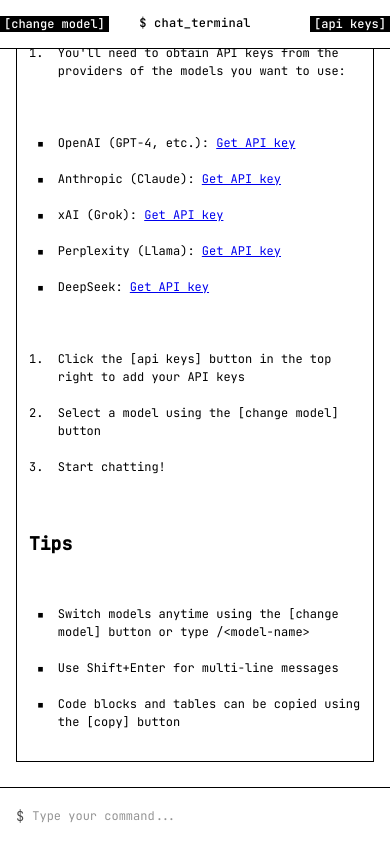
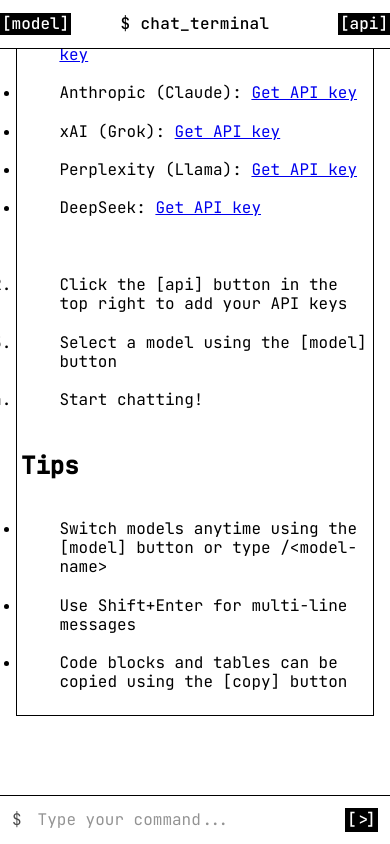
Before and after one commit to meliorvz/chat-pwa, a React (Create React App) app: page / in a window 390 px wide. Built offline with nearby package versions, Linux system fonts and the light colour scheme.

Commit message:
feat: add support for multiple AI models and improve UI/UX

```diff
--- a/package.json
+++ b/package.json
@@ -18,7 +18,7 @@
     "workbox-routing": "^7.0.0"
   },
   "scripts": {
-    "start": "react-scripts start",
+    "start": "HOST=0.0.0.0 react-scripts start",
     "build": "CI=false react-scripts build",
     "test": "react-scripts test",
     "eject": "react-scripts eject"
--- a/src/App.js
+++ b/src/App.js
@@ -315,20 +315,20 @@
 
 ## How to Get Started
 
-1. You'll need to obtain API keys from the providers of the models you want to use:
+1. You'll need to obtain API keys from the providers of the models you want to use and purchase credits:
 
 - OpenAI (GPT-4, etc.): [Get API key](https://platform.openai.com/api-keys)
 - Anthropic (Claude): [Get API key](https://console.anthropic.com/account/keys)
-- xAI (Grok): [Get API key](https://x.ai)
+- xAI (Grok): [Get API key](https://console.x.ai/)
 - Perplexity (Llama): [Get API key](https://www.perplexity.ai/settings/api)
 - DeepSeek: [Get API key](https://platform.deepseek.com/api)
 
-2. Click the [api keys] button in the top right to add your API keys
-3. Select a model using the [change model] button
+2. Click the [api] button in the top right to add your API keys
+3. Select a model using the [model] button
 4. Start chatting!
 
 ## Tips
-- Switch models anytime using the [change model] button or type /<model-name>
+- Switch models anytime using the [model] button or type /<model-name>
 - Use Shift+Enter for multi-line messages
 - Code blocks and tables can be copied using the [copy] button`,
               model: {
@@ -356,7 +356,7 @@
 
 ${unavailableModels.length > 0 ? `\n## Not Yet Set Up
 Add API keys for ${unavailableModels.join(', ')} to access more models.
-Click [api keys] to add them.` : ''}
+Click [api] to add them.` : ''}
 
 Current model: ${MODELS[currentModel].label}`,
               model: {
@@ -369,7 +369,7 @@
             setMessages([{
               role: 'assistant',
               content: `# Welcome Back! 🎉
-Currently using ${MODELS[currentModel].label}. Use [change model] to switch models.`,
+Currently using ${MODELS[currentModel].label}. Use [model] to switch models.`,
               model: {
                 label: 'SYSTEM',
                 id: 'system'
@@ -395,12 +395,12 @@
 - Perplexity (Llama): [Get API key](https://www.perplexity.ai/settings/api)
 - DeepSeek: [Get API key](https://platform.deepseek.com/api)
 
-2. Click the [api keys] button in the top right to add your API keys
-3. Select a model using the [change model] button
+2. Click the [api] button in the top right to add your API keys
+3. Select a model using the [model] button
 4. Start chatting!
 
 ## Tips
-- Switch models anytime using the [change model] button or type /<model-name>
+- Switch models anytime using the [model] button or type /<model-name>
 - Use Shift+Enter for multi-line messages
 - Code blocks and tables can be copied using the [copy] button`,
           model: {
@@ -747,9 +747,12 @@
                 backgroundColor: 'var(--text-color)',
                 color: 'var(--background-color)',
                 fontFamily: 'var(--font-family)',
-                fontSize: '1rem',
+                fontSize: {
+                  xs: '16px',
+                  sm: '1rem'
+                },
                 minWidth: 'auto',
-                padding: '0 4px',
+                padding: '0 2px',
                 height: '1.4rem',
                 lineHeight: 1,
                 border: 'none',
@@ -761,12 +764,15 @@
                 }
               }}
             >
-              [change model]
+              [model]
             </Button>
             <Typography variant="h6" sx={{
               fontFamily: 'var(--font-family)',
               color: 'var(--text-color)',
-              fontSize: '1rem',
+              fontSize: {
+                xs: '16px',
+                sm: '1rem'
+              },
               letterSpacing: '0.02em',
               position: 'absolute',
               left: '50%',
@@ -782,9 +788,12 @@
                 backgroundColor: 'var(--text-color)',
                 color: 'var(--background-color)',
                 fontFamily: 'var(--font-family)',
-                fontSize: '1rem',
+                fontSize: {
+                  xs: '16px',
+                  sm: '1rem'
+                },
                 minWidth: 'auto',
-                padding: '0 4px',
+                padding: '0 2px',
                 height: '1.4rem',
                 lineHeight: 1,
                 border: 'none',
@@ -796,7 +805,7 @@
                 }
               }}
             >
-              [api keys]
+              [api]
             </Button>
           </Toolbar>
         </AppBar>
@@ -805,6 +814,7 @@
           flex: 1,
           overflowY: 'auto',
           p: 2,
+          pb: { xs: '120px', sm: '100px' },
           backgroundColor: 'var(--background-color)',
           fontFamily: 'var(--font-family)'
         }} className="terminal-output">
@@ -816,6 +826,10 @@
               {message.role === 'user' ? (
                 <Typography component="div" sx={{
                   fontFamily: 'var(--font-family)',
+                  fontSize: {
+                    xs: '16px',
+                    sm: '1rem'
+                  },
                   mb: 1
                 }}>
                   You: {message.content}
@@ -854,21 +868,34 @@
         </Box>
 
         <Box sx={{
+          position: 'fixed',
+          bottom: 0,
+          left: 0,
+          right: 0,
           p: 2,
           borderTop: 'var(--border-thickness) solid var(--border-color)',
-          backgroundColor: 'var(--background-color)'
+          backgroundColor: 'var(--background-color)',
+          zIndex: 1000,
+          '@media (max-width: 600px)': {
+            p: 1.5
+          }
         }}>
-          <Box sx={{ display: 'flex', alignItems: 'center' }}>
+          <Box sx={{ display: 'flex', alignItems: 'flex-start', gap: 2 }}>
             <Typography sx={{
               fontFamily: 'var(--font-family)',
               color: 'var(--text-color)',
               opacity: 0.7,
               userSelect: 'none',
-              mr: 1
+              fontSize: {
+                xs: '16px',
+                sm: '1rem'
+              },
+              lineHeight: '24px',
+              mt: '0px'
             }}>
               $
             </Typography>
-            <Box sx={{ position: 'relative', flex: 1, display: 'flex', alignItems: 'center', overflow: 'hidden' }}>
+            <Box sx={{ position: 'relative', flex: 1, display: 'flex', alignItems: 'flex-start', overflow: 'hidden' }}>
               <TextField
                 fullWidth
                 variant="standard"
@@ -891,13 +918,56 @@
                   disableUnderline: true,
                   sx: {
                     fontFamily: 'var(--font-family)',
-                    fontSize: '1rem',
+                    fontSize: {
+                      xs: '16px',
+                      sm: '1rem'
+                    },
                     minHeight: '24px',
                     lineHeight: '24px',
-                    color: 'var(--text-color)'
+                    color: 'var(--text-color)',
+                    pr: '32px',
+                    '& textarea': {
+                      paddingRight: '32px !important'
+                    }
                   }
                 }}
+                inputProps={{
+                  autoComplete: 'off',
+                  autoCorrect: 'off',
+                  autoCapitalize: 'off',
+                  spellCheck: 'false'
+                }}
               />
+              <Button
+                onClick={handleSend}
+                disabled={isLoading}
+                sx={{
+                  position: 'absolute',
+                  right: 0,
+                  top: '0px',
+                  backgroundColor: 'var(--text-color)',
+                  color: 'var(--background-color)',
+                  fontFamily: 'var(--font-family)',
+                  fontSize: {
+                    xs: '16px',
+                    sm: '1rem'
+                  },
+                  minWidth: 'auto',
+                  padding: '0 2px',
+                  height: '24px',
+                  lineHeight: '24px',
+                  border: 'none',
+                  borderRadius: 0,
+                  textTransform: 'lowercase',
+                  opacity: isLoading ? 0.5 : 1,
+                  '&:hover': {
+                    backgroundColor: 'var(--text-color)',
+                    opacity: 0.9
+                  }
+                }}
+              >
+                [&gt;]
+              </Button>
               {!isLoading && isFocused && (
                 <Box
                   component="span"
@@ -905,9 +975,10 @@
                   sx={{
                     position: 'absolute',
                     left: `${input.length}ch`,
-                    height: '1.2em',
-                    top: '50%',
-                    transform: 'translateY(-50%)'
+                    height: '24px',
+                    width: '0.6em',
+                    top: '0px',
+                    transform: 'none'
                   }}
                 />
               )}
@@ -941,10 +1012,26 @@
                 className="terminal-input"
                 variant="standard"
                 InputProps={{
-                  sx: { fontFamily: 'var(--font-family)' }
+                  disableUnderline: true,
+                  sx: {
+                    fontFamily: 'var(--font-family)',
+                    borderBottom: 'var(--border-thickness) solid var(--text-color)',
+                    '&:hover': {
+                      borderBottom: 'var(--border-thickness) solid var(--text-color)'
+                    },
+                    '&.Mui-focused': {
+                      borderBottom: 'var(--border-thickness) solid var(--text-color)'
+                    }
+                  }
                 }}
                 InputLabelProps={{
-                  sx: { fontFamily: 'var(--font-family)' }
+                  sx: {
+                    fontFamily: 'var(--font-family)',
+                    color: 'var(--text-color)',
+                    '&.Mui-focused': {
+                      color: 'var(--text-color)'
+                    }
+                  }
                 }}
               />
             ))}
--- a/src/styles/terminal.css
+++ b/src/styles/terminal.css
@@ -64,6 +64,9 @@
   line-height: 24px !important;
   width: 100% !important;
   overflow-x: hidden !important;
+  -webkit-appearance: none !important;
+  -moz-appearance: none !important;
+  appearance: none !important;
 }
 
 .terminal-input .MuiInputBase-root {
@@ -73,6 +76,10 @@
   min-height: 24px !important;
   width: 100% !important;
   overflow-x: hidden !important;
+  -webkit-appearance: none !important;
+  -moz-appearance: none !important;
+  appearance: none !important;
+  position: relative !important;
 }
 
 .terminal-input .MuiInputBase-input {
@@ -88,7 +95,53 @@
   scrollbar-color: var(--scrollbar-color) transparent !important;
   white-space: pre-wrap !important;
   word-break: break-word !important;
-  width: 100% !important;
+  width: calc(100% - 32px) !important;
+  -webkit-appearance: none !important;
+  -moz-appearance: none !important;
+  appearance: none !important;
+  border-radius: 0 !important;
+  background-color: transparent !important;
+  position: relative !important;
+  z-index: 1 !important;
+}
+
+/* Style for the hidden measurement textarea */
+.terminal-input .MuiInputBase-input[aria-hidden="true"] {
+  position: absolute !important;
+  visibility: hidden !important;
+  height: 0 !important;
+  min-height: 0 !important;
+  overflow: hidden !important;
+  padding: 0 !important;
+  width: calc(100% - 32px) !important;
+  top: 0 !important;
+  left: 0 !important;
+  pointer-events: none !important;
+  transform: translateZ(0) !important;
+}
+
+/* Remove iOS form styling */
+input[type="text"],
+textarea {
+  -webkit-appearance: none !important;
+  -moz-appearance: none !important;
+  appearance: none !important;
+  border-radius: 0 !important;
+  background-color: transparent !important;
+}
+
+/* Prevent iOS zoom on focus */
+@media screen and (max-width: 600px) {
+  input[type="text"],
+  textarea {
+    font-size: 16px !important;
+  }
+
+  .terminal-input,
+  .terminal-input .MuiInputBase-root,
+  .terminal-input .MuiInputBase-input {
+    font-size: 16px !important;
+  }
 }
 
 .terminal-input .MuiInputBase-input::-webkit-scrollbar {
@@ -118,114 +171,47 @@
 
 .input-cursor {
   display: inline-block;
-  width: 0.6em;
-  height: 1.2em;
+  width: 0.6em !important;
+  height: 24px !important;
   background-color: var(--text-color);
   animation: blink 1s step-end infinite;
-  margin-left: 1px;
+  vertical-align: top;
+  pointer-events: none;
+  position: absolute;
+  transform: none;
 }
 
 /* Message styling */
 .message {
   border: var(--border-thickness) solid var(--border-color);
-  padding: 1rem;
-  margin: 0.5rem 0;
+  padding: 0.25rem;
+  margin: 0.25rem 0;
   font-family: var(--font-family);
   font-size: var(--font-size);
   white-space: pre-wrap;
+  line-height: 1.2;
+}
+
+/* Remove gaps between markdown elements */
+.message > *:first-child {
+  margin-top: 0;
+}
+
+.message > *:last-child {
+  margin-bottom: 0;
+}
+
+.message * + * {
+  margin-top: 0; /* Remove space between consecutive elements */
 }
 
 /* Markdown content styling */
+.message p,
 .message ul,
-.message ol {
-  margin: 0;
-  padding-left: 0;
-  list-style-position: outside;
-  list-style-type: none;
-}
-
-.message ul li,
-.message ol li {
-  position: relative;
-  padding-left: 4ch;
-  line-height: var(--line-height);
-}
-
-/* Unordered lists */
-.message ul li::before {
-  content: "■";
-  position: absolute;
-  left: 0;
-  width: 4ch;
-  text-align: center;
-  font-size: 0.8em;
-  line-height: 2;
-}
-
-/* Ordered lists */
-.message ol {
-  counter-reset: item;
-}
-
-.message ol > li {
-  counter-increment: item;
-}
-
-.message ol > li::before {
-  content: counter(item) ".";
-  position: absolute;
-  left: 0;
-  width: 4ch;
-  text-align: left;
-}
-
-/* Nested lists */
-.message ul ul,
-.message ol ol,
-.message ul ol,
-.message ol ul {
-  margin: 0;
-  padding-left: 0;
-}
-
-.message ul ul li,
-.message ol ol li,
-.message ul ol li,
-.message ol ul li {
-  padding-left: 8ch;
-}
-
-/* Nested ordered lists */
-.message ol ol {
-  counter-reset: subitem;
-}
-
-.message ol ol > li {
-  counter-increment: subitem;
-}
-
-.message ol ol > li::before {
-  content: counter(item) "." counter(subitem) ".";
-  width: 8ch;
-}
-
-/* Spacing between list items */
-.message li {
-  margin: 0;
-}
-
-/* Paragraph spacing in list items */
-.message li p {
-  margin: 0;
-}
-
-/* Ensure proper spacing for text content */
-.message li > :first-child {
-  margin-top: 0;
-}
-
-.message li > :last-child {
-  margin-bottom: 0;
+.message ol,
+.message pre,
+.message blockquote {
+  margin: 0; /* Remove all margins */
 }
 
 .message h1,
@@ -234,21 +220,77 @@
 .message h4,
 .message h5,
 .message h6 {
-  margin: 1.5rem 0 1rem 0;
-  line-height: var(--line-height);
+  margin: 0.25rem 0 0 0; /* Only keep small top margin for headers */
 }
 
-.message p {
-  margin: 1rem 0;
-  line-height: var(--line-height);
+/* List styling */
+.message ul li,
+.message ol li {
+  position: relative;
+  padding-left: 4ch;
+  line-height: 1.2;
+  margin: 0;
+  white-space: normal;
 }
 
-.message pre,
+/* Code block styling */
+.message pre {
+  padding: 0.25rem;
+  background-color: var(--background-color-alt);
+}
+
 .message code {
-  background-color: var(--background-color-alt);
-  padding: 0.2em 0.4em;
-  border-radius: 3px;
-  font-family: var(--font-family);
+  white-space: pre;
+  line-height: 1.2;
+}
+
+/* Block wrapper styling */
+.block-wrapper {
+  margin: 0.25rem 0;
+}
+
+/* Copy button styling */
+.copy-button {
+  position: absolute !important;
+  top: 0.5rem !important;
+  right: 0.5rem !important;
+  background-color: var(--background-color) !important;
+  color: var(--text-color) !important;
+  font-family: var(--font-family) !important;
+  font-size: var(--font-size) !important;
+  padding: 0 2px !important;
+  height: 1.4rem !important;
+  min-width: auto !important;
+  line-height: 1 !important;
+  border: var(--border-thickness) solid var(--text-color) !important;
+  border-radius: 0 !important;
+  text-transform: lowercase !important;
+  transition: all 0.2s ease !important;
+  z-index: 1 !important;
+}
+
+.copy-button:hover {
+  background-color: var(--text-color) !important;
+  color: var(--background-color) !important;
+  opacity: 0.9 !important;
+}
+
+/* Remove default outline and add custom border for API key inputs */
+.terminal-input.MuiInput-underline:before,
+.terminal-input.MuiInput-underline:after {
+  display: none !important;
+}
+
+.terminal-input.MuiInput-underline {
+  border-bottom: var(--border-thickness) solid var(--text-color) !important;
+}
+
+.terminal-input.MuiInput-underline:hover {
+  border-bottom: var(--border-thickness) solid var(--text-color) !important;
+}
+
+.terminal-input.MuiInput-underline.Mui-focused {
+  border-bottom: var(--border-thickness) solid var(--text-color) !important;
 }
 
 /* Scrollbar styling */
@@ -269,13 +311,13 @@
 /* Media queries */
 @media (max-width: 768px) {
   :root {
-    font-size: 14px;
+    --font-size: 16px;
   }
 }
 
 @media (max-width: 480px) {
   :root {
-    font-size: 12px;
+    --font-size: 16px;
   }
 }
 
@@ -373,7 +415,7 @@
   color: var(--text-color) !important;
   font-family: var(--font-family) !important;
   font-size: var(--font-size) !important;
-  padding: 0 4px !important;
+  padding: 0 2px !important;
   height: 1.4rem !important;
   min-width: auto !important;
   line-height: 1 !important;
@@ -389,3 +431,21 @@
   color: var(--background-color) !important;
   opacity: 0.9 !important;
 }
+
+/* Remove default outline and add custom border for API key inputs */
+.terminal-input.MuiInput-underline:before,
+.terminal-input.MuiInput-underline:after {
+  display: none !important;
+}
+
+.terminal-input.MuiInput-underline {
+  border-bottom: var(--border-thickness) solid var(--text-color) !important;
+}
+
+.terminal-input.MuiInput-underline:hover {
+  border-bottom: var(--border-thickness) solid var(--text-color) !important;
+}
+
+.terminal-input.MuiInput-underline.Mui-focused {
+  border-bottom: var(--border-thickness) solid var(--text-color) !important;
+}
```
